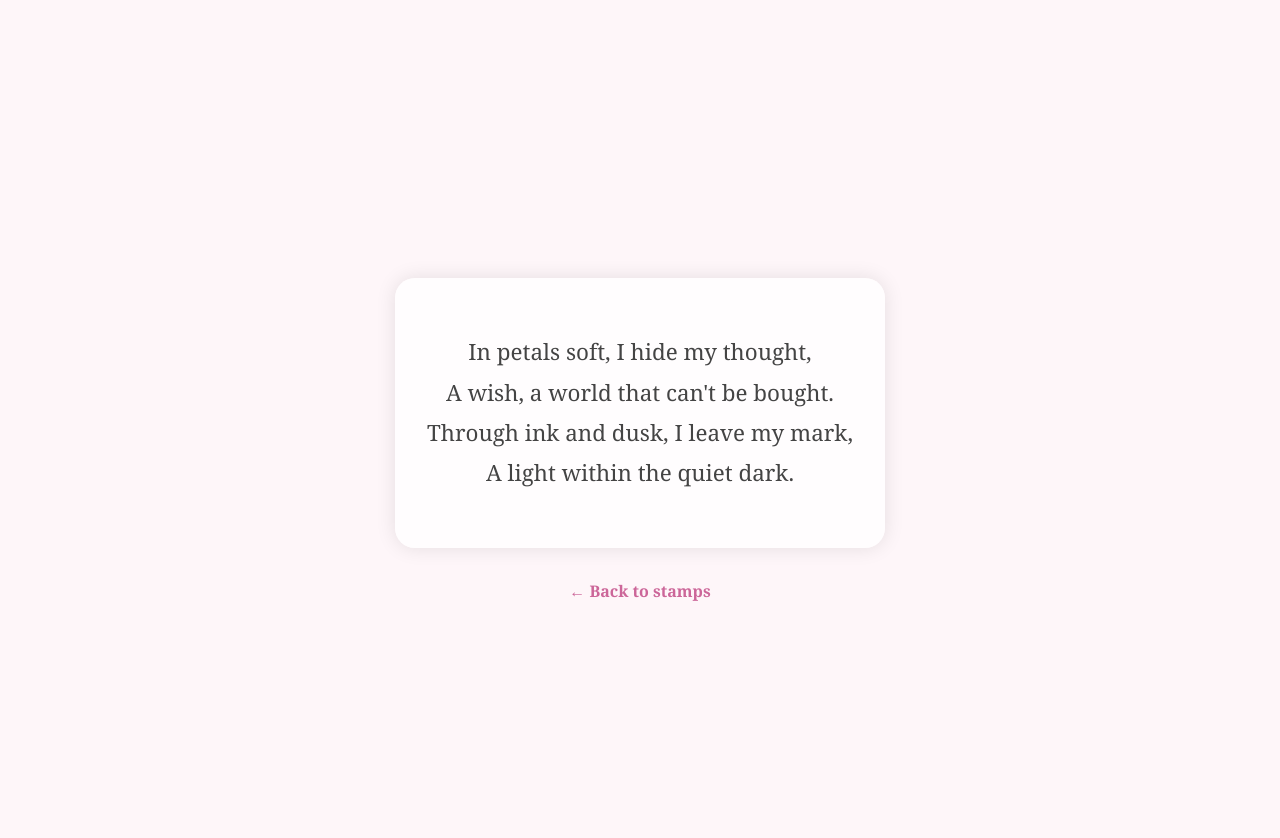
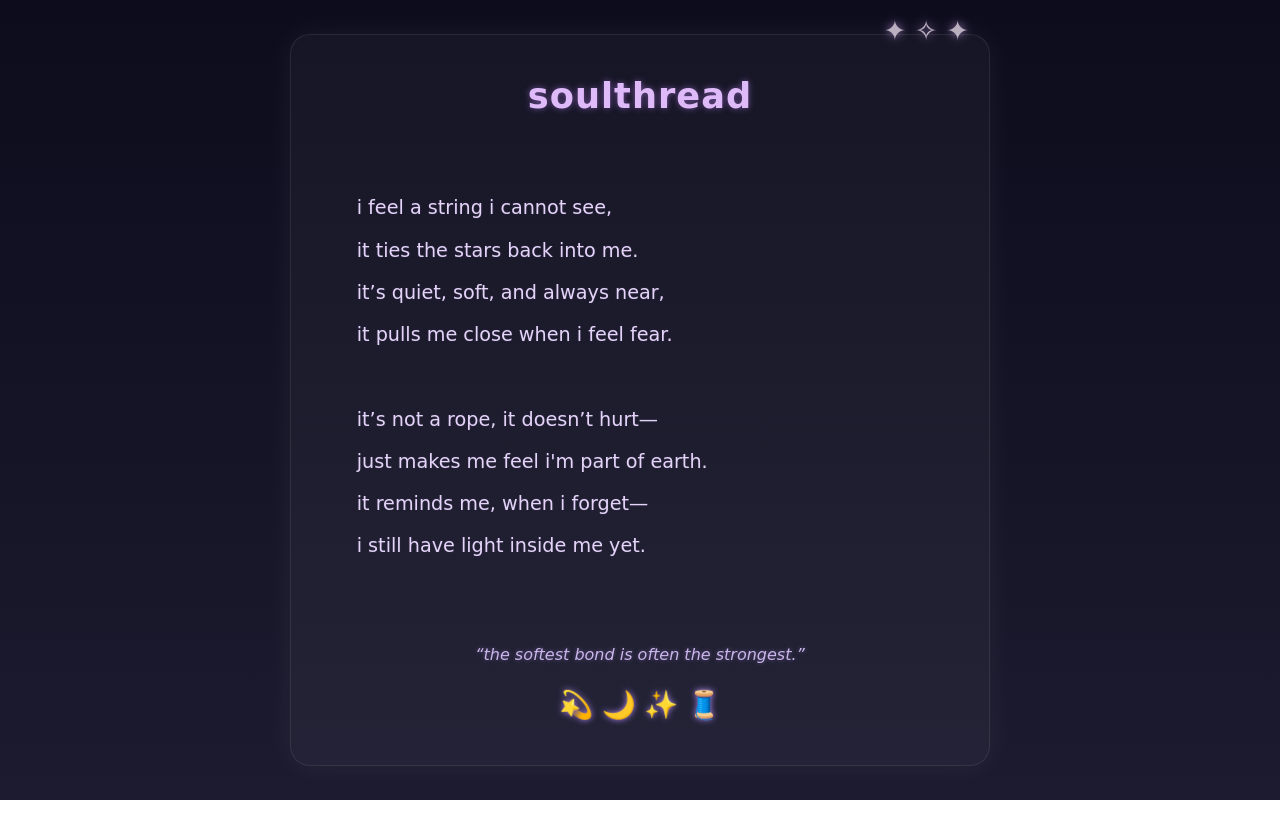
Before and after one commit to lavannyadaigavane/website, a plain HTML site: page soulthread.html in a window 1280 px wide. After the commit the page ends 800 px from the top, so only its background shows below. Drawn offline with Linux system fonts and the light colour scheme; a web font is replaced by a local one.

Commit message:
Add files via upload

```diff
--- a/soulthread.html
+++ b/soulthread.html
@@ -3,46 +3,146 @@
 <head>
   <meta charset="UTF-8" />
   <meta name="viewport" content="width=device-width, initial-scale=1.0"/>
-  <title>Poem 1</title>
+  <title>Soulthread</title>
+  <link href="https://fonts.googleapis.com/css2?family=La+Belle+Aurore&display=swap" rel="stylesheet">
   <style>
+    * {
+      box-sizing: border-box;
+      margin: 0;
+      padding: 0;
+    }
+
     body {
-      background: #fef6f9;
-      font-family: 'Georgia', serif;
+      font-family: 'La Belle Aurore', cursive;
+      background: linear-gradient(to bottom, #0d0c1d, #1c1b2f);
+      color: #e7dffc;
+      padding: 2rem 1rem;
       display: flex;
-      flex-direction: column;
       justify-content: center;
       align-items: center;
-      height: 100vh;
-      padding: 2rem;
-      color: #444;
+      min-height: 100vh;
+    }
+
+    .wrapper {
+      width: 100%;
+      max-width: 700px;
+      background: rgba(255, 255, 255, 0.04);
+      border: 1px solid rgba(255, 255, 255, 0.08);
+      border-radius: 20px;
+      padding: 2.5rem 2rem;
+      box-shadow: 0 0 30px rgba(255, 255, 255, 0.06);
+      position: relative;
+    }
+
+    h1 {
+      font-size: 2.2rem;
+      color: #dfbaf8;
       text-align: center;
+      margin-bottom: 1.8rem;
+      text-shadow: 0 0 6px #bb7ff788;
+      letter-spacing: 1px;
     }
+
     .poem {
-      max-width: 600px;
-      font-size: 1.4rem;
-      line-height: 1.8;
-      background: rgba(255, 255, 255, 0.8);
-      padding: 2rem;
-      border-radius: 20px;
-      box-shadow: 0 0 20px rgba(0,0,0,0.1);
+      font-size: 1.2rem;
+      line-height: 2.2;
+      color: #e3d4f8;
+      text-shadow: 0 0 2px #5e4a7b66;
+      white-space: pre-wrap;
+      text-align: left;
+      padding: 0 0.2rem;
     }
-    .back {
-      margin-top: 2rem;
-      text-decoration: none;
-      color: #cc6699;
-      font-weight: bold;
+
+    .quote {
+      margin-top: 2.2rem;
+      font-size: 1rem;
+      text-align: center;
+      font-style: italic;
+      color: #cab6eb;
+      text-shadow: 0 0 4px #9a7dcf88;
+    }
+
+    .doodles {
+      font-size: 1.7rem;
+      text-align: center;
+      margin-top: 1.8rem;
+      animation: float 4s ease-in-out infinite;
+      color: #dcc5ff;
+      text-shadow: 0 0 6px #b589f5;
+    }
+
+    .stars {
+      position: absolute;
+      top: -20px;
+      right: 20px;
+      font-size: 1.7rem;
+      color: #fff1ff;
+      animation: shimmer 3s infinite;
+      text-shadow: 0 0 10px #d6a7f3;
+    }
+
+    .ribbon {
+      position: absolute;
+      bottom: -20px;
+      left: 20px;
+      font-size: 1rem;
+      color: #e6cfff;
+      transform: rotate(-6deg);
+      text-shadow: 0 0 4px #c17aff;
+    }
+
+    @keyframes float {
+      0%, 100% { transform: translateY(0); }
+      50% { transform: translateY(-8px); }
+    }
+
+    @keyframes shimmer {
+      0%, 100% { opacity: 0.5; }
+      50% { opacity: 1; }
+    }
+
+    @media screen and (max-width: 480px) {
+      .wrapper {
+        padding: 2rem 1.2rem;
+      }
+
+      h1 {
+        font-size: 1.8rem;
+      }
+
+      .poem {
+        font-size: 1.05rem;
+        line-height: 2;
+      }
+
+      .quote {
+        font-size: 0.95rem;
+      }
+
+      .doodles {
+        font-size: 1.5rem;
+      }
     }
   </style>
 </head>
 <body>
-  <div class="poem">
-    <p>
-      In petals soft, I hide my thought,<br>
-      A wish, a world that can't be bought.<br>
-      Through ink and dusk, I leave my mark,<br>
-      A light within the quiet dark.
-    </p>
+  <div class="wrapper">
+    <div class="stars">✦ ✧ ✦</div>
+    <h1>soulthread</h1>
+    <div class="poem">
+     i feel a string i cannot see,
+     it ties the stars back into me.
+     it’s quiet, soft, and always near,
+     it pulls me close when i feel fear.
+
+     it’s not a rope, it doesn’t hurt—
+     just makes me feel i'm part of earth.
+     it reminds me, when i forget—
+     i still have light inside me yet.
+    </div>
+    <div class="quote">“the softest bond is often the strongest.”</div>
+    <div class="doodles">💫 🌙 ✨ 🧵</div>
+
   </div>
-  <a href="index.html" class="back">← Back to stamps</a>
 </body>
 </html>
```
